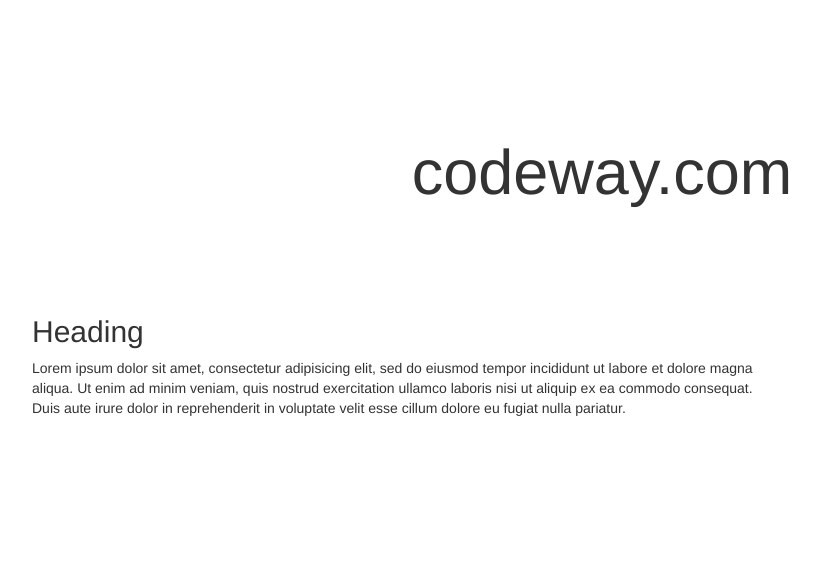
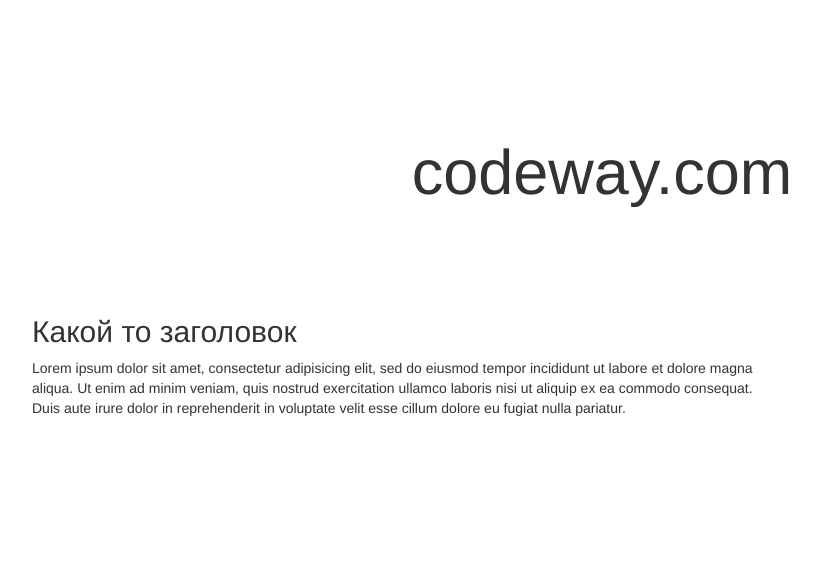
Before and after one commit to kair4ik/codeway.local, a Yii app: template basic/views/site/index.php in a window 1280 px wide. Shown: the top 588 px of the page, without its empty margins (38-858 px from the left). Run offline with PHP 8.4 and a stand-in for Yii, Linux system fonts and the light colour scheme; the template is opened without the code that fills it, so the values that code supplies are empty; some libraries are stand-ins or nearby versions.

Commit message:
просто комит

```diff
--- a/basic/views/site/index.php
+++ b/basic/views/site/index.php
@@ -14,7 +14,7 @@ $this->title = 'My Yii Application';
 
         <div class="row">
             <div class="col-lg-8">
-                <h2>Heading</h2>
+                <h2>Какой то заголовок</h2>
 
                 <p>Lorem ipsum dolor sit amet, consectetur adipisicing elit, sed do eiusmod tempor incididunt ut labore et
                     dolore magna aliqua. Ut enim ad minim veniam, quis nostrud exercitation ullamco laboris nisi ut aliquip
```
